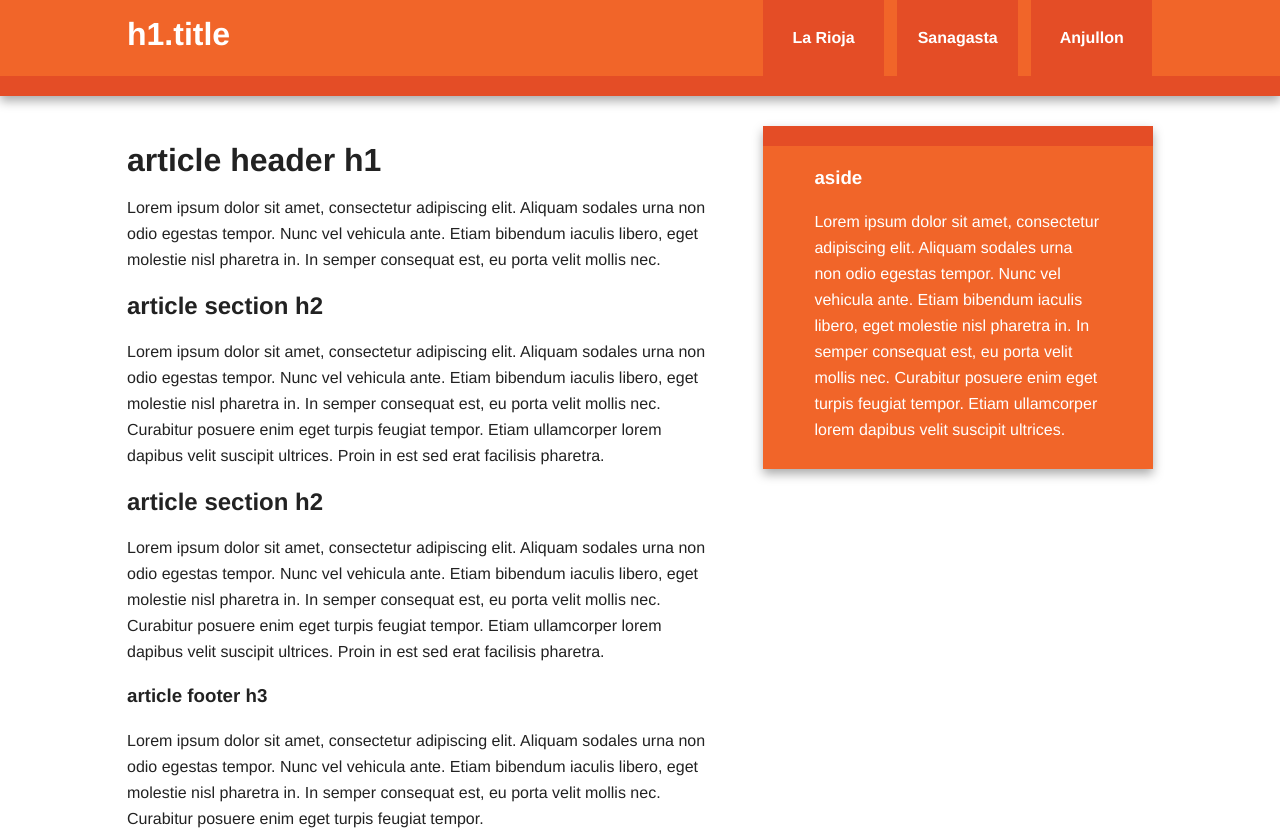
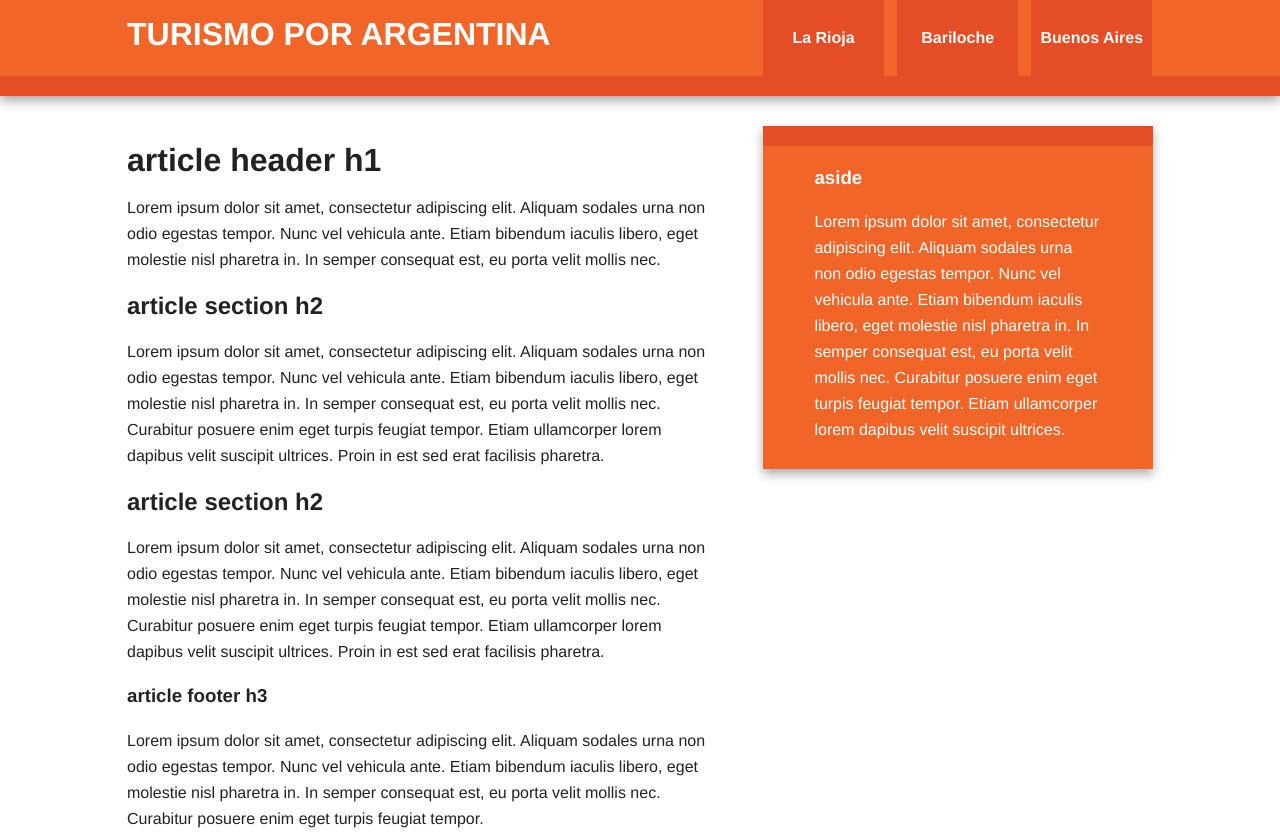
Before and after one commit to Juanbz123/TrabajoPrac2BrizuelaJuan, a plain HTML site: page index.html in a window 1280 px wide. Shown: the top 835 px of the page. Drawn offline with Linux system fonts and the light colour scheme.

Commit message:
Se realizaron cambios en la clase TITLE

```diff
--- a/index.html
+++ b/index.html
@@ -25,12 +25,12 @@
 
         <div class="header-container">
             <header class="wrapper clearfix">
-                <h1 class="title">h1.title</h1>
+                <h1 class="title">TURISMO POR ARGENTINA</h1>
                 <nav>
                     <ul>
                         <li><a href="#">La Rioja</a></li>
-                        <li><a href="#">Sanagasta</a></li>
-                        <li><a href="#">Anjullon</a></li>
+                        <li><a href="#">Bariloche</a></li>
+                        <li><a href="#">Buenos Aires</a></li>
                     </ul>
                 </nav>
             </header>
```
